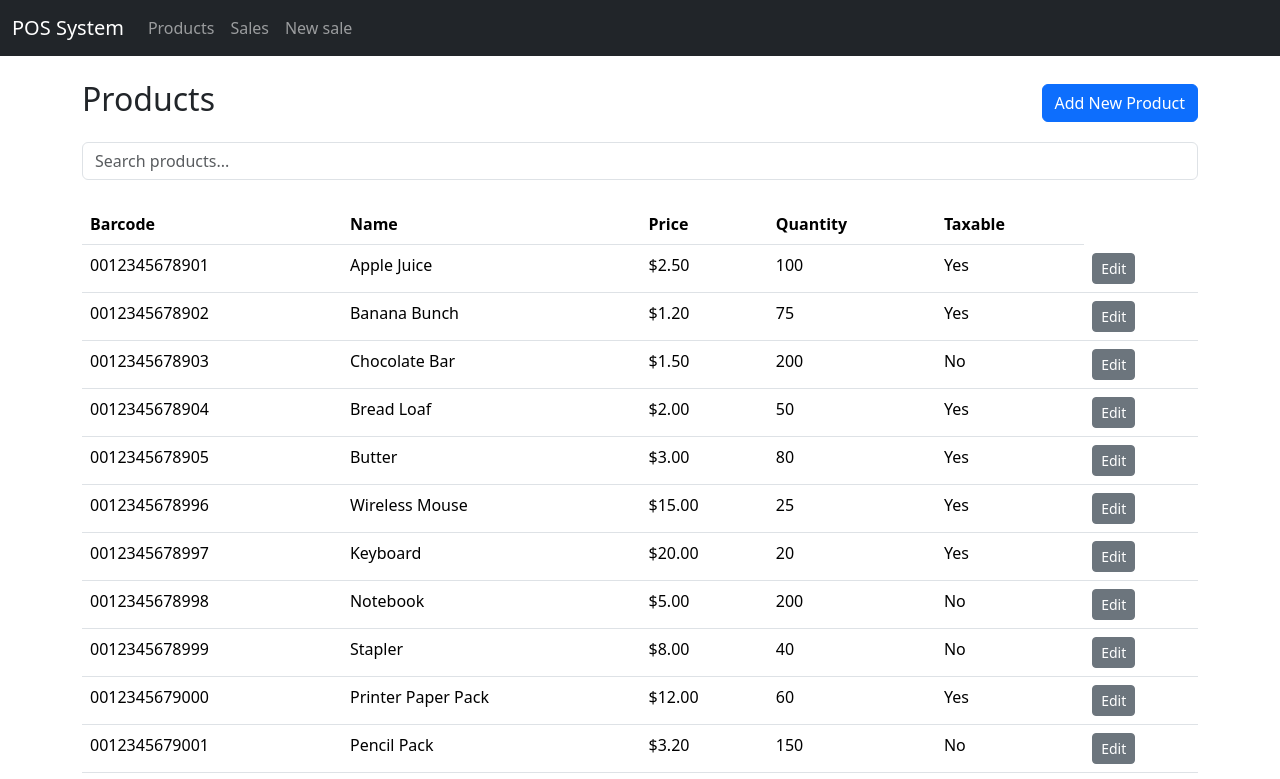
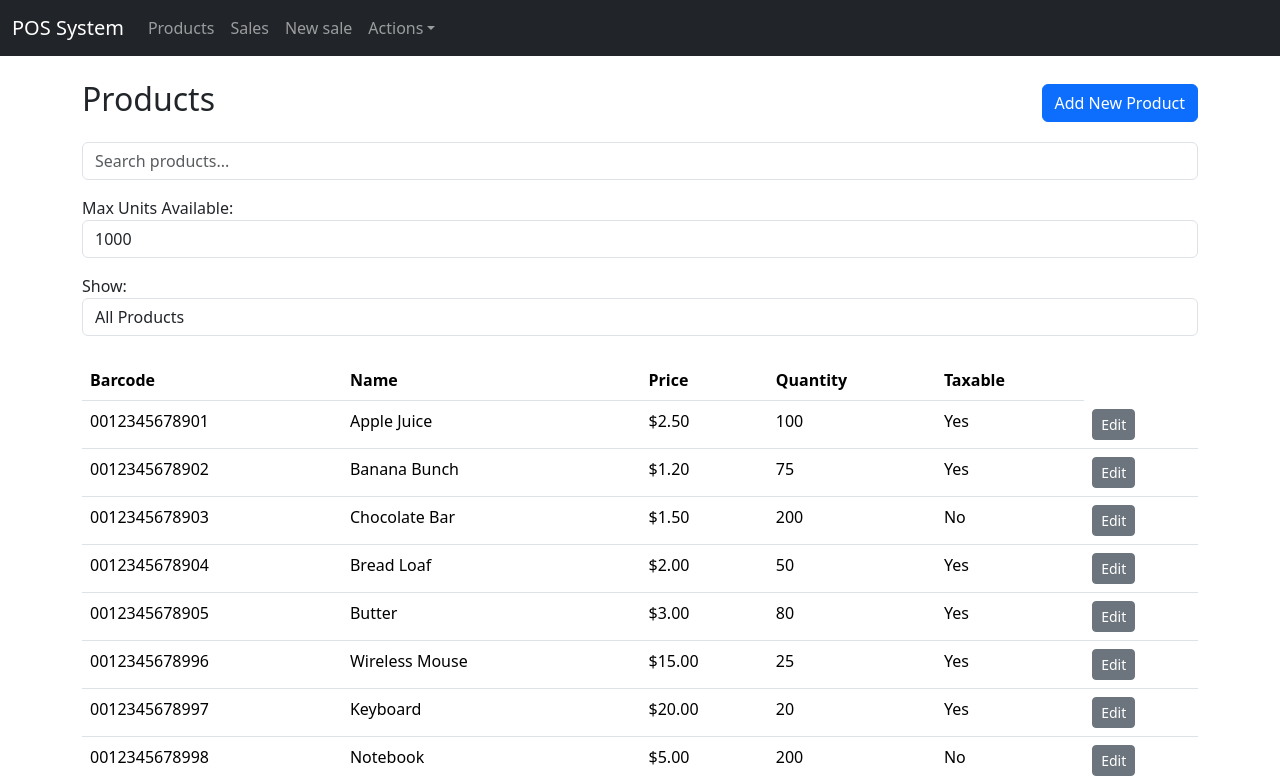
Before and after one commit to magedbebawy/pos-frontend, a React (Create React App) app: page /products in a window 1280 px wide. Shown: the top 779 px of the page. Built offline with nearby package versions, Linux system fonts and the light colour scheme.

Commit message:
updated sigin signup and product list

```diff
--- a/public/index.html
+++ b/public/index.html
@@ -39,5 +39,9 @@
       To begin the development, run `npm start` or `yarn start`.
       To create a production bundle, use `npm run build` or `yarn build`.
     -->
+    <script src="https://code.jquery.com/jquery-3.5.1.slim.min.js"></script>
+    <script src="https://cdn.jsdelivr.net/npm/@popperjs/core@2.9.3/dist/umd/popper.min.js"></script>
+    <script src="https://maxcdn.bootstrapcdn.com/bootstrap/4.5.2/js/bootstrap.min.js"></script>
+
   </body>
 </html>
--- a/src/App.js
+++ b/src/App.js
@@ -6,6 +6,8 @@ import NewProduct from './components/NewProduct';
 import POS from './components/Pos';
 import ProductList from './components/ProductList';
 import SalesList from './components/SalesList';
+import SignIn from './components/SignIn';
+import SignUp from './components/SignUp';
 import NewSale from './NewSale';
 
 function App() {
@@ -19,6 +21,8 @@ function App() {
             <Route path="/sales" element={<SalesList/>} />
             <Route path="/sales/new" element={<NewSale/>} />
             <Route path="/" element={<POS/>} />
+            <Route path="/admin/signin" element={<SignIn/>} />
+            <Route path="/admin/signup" element={<SignUp/>} />
             {/* Add more routes as needed */}
           </Routes>
           <ToastContainer />
--- a/src/components/Navbar.js
+++ b/src/components/Navbar.js
@@ -1,9 +1,11 @@
 // src/components/Navbar.js
 
 import React from 'react';
-import { Link } from 'react-router-dom';
+import { Link, useNavigate } from 'react-router-dom';
+
 
 const Navbar = () => {
+    const navigate = useNavigate();
     return (
         <nav className="navbar navbar-expand-lg navbar-dark bg-dark">
             <div className="container-fluid">
@@ -22,7 +24,20 @@ const Navbar = () => {
                         <li className="nav-item">
                             <Link className="nav-link" to="/sales/new">New sale</Link>
                         </li>
-                        {/* Add more nav items as needed */}
+                        <li className="nav-item dropdown">
+                            <a className="nav-link dropdown-toggle" href="#" id="navbarDropdown" role="button" data-toggle="dropdown">
+                                Actions
+                            </a>
+                            <div className="dropdown-menu">
+                                <button className="dropdown-item">Close Shift</button>
+                                <button className="dropdown-item">Close Day</button>
+                                <button className="dropdown-item">Logout Cashier</button>
+                                <button className="dropdown-item" onClick={() => {
+                                    navigate('/admin/signin');
+                                    console.log("Logged Out");
+                                }}>Sign In</button>
+                            </div>
+                        </li>
                     </ul>
                 </div>
             </div>
--- a/src/components/ProductList.js
+++ b/src/components/ProductList.js
@@ -7,6 +7,9 @@ const ProductList = () => {
     const [currentPage, setCurrentPage] = useState(1);
     const [productsPerPage] = useState(20);
     const [searchQuery, setSearchQuery] = useState('');
+    const [maxUnits, setMaxUnits] = useState(1000);
+    const [showActive, setShowActive] = useState('all'); // 'all', 'active', 'inactive'
+
 
     useEffect(() => {
         setProducts(prod);
@@ -18,8 +21,15 @@ const ProductList = () => {
 
     // Searching and pagination
     const displayedProducts = products
-        .filter(product => product.barcode.toLowerCase().includes(searchQuery.toLowerCase()))
-        .slice(indexOfFirstProduct, indexOfLastProduct);
+    .filter(product => product.barcode.toLowerCase().includes(searchQuery.toLowerCase()))
+    .filter(product => product.quantity <= maxUnits)
+    .filter(product => {
+        if (showActive === 'active') return product.active;
+        if (showActive === 'inactive') return !product.active;
+        return true; // if 'all'
+    })
+    .slice(indexOfFirstProduct, indexOfLastProduct);
+
 
     const totalPages = Math.ceil(products.length / productsPerPage);
 
@@ -39,6 +49,31 @@ const ProductList = () => {
                     onChange={e => setSearchQuery(e.target.value)}
                     className="form-control"
                 />
+            </div>
+
+            {/* Filtering by number of units */}
+            <div className="mb-3">
+                <label>Max Units Available:</label>
+                <input
+                    type="number"
+                    value={maxUnits}
+                    onChange={e => setMaxUnits(e.target.value)}
+                    className="form-control"
+                />
+            </div>
+
+            {/* Filtering by active status */}
+            <div className="mb-3">
+                <label>Show:</label>
+                <select
+                    value={showActive}
+                    onChange={e => setShowActive(e.target.value)}
+                    className="form-control"
+                >
+                    <option value="all">All Products</option>
+                    <option value="active">Active Products</option>
+                    <option value="inactive">Inactive Products</option>
+                </select>
             </div>
 
             <table className="table mt-4">
--- /dev/null
+++ b/src/components/SignIn.js
@@ -0,0 +1,30 @@
+import React from 'react';
+import { Link } from 'react-router-dom';  // Import Link from react-router-dom
+
+function SignIn() {
+    return (
+        <div className="container mt-5">
+            <div className="row">
+                <div className="col-md-6 mx-auto">
+                    <div className="p-4" style={{ boxShadow: '0px 0px 5px rgba(0,0,0,0.1)' }}>
+                        <h2 className="mb-4">Sign In</h2>
+                        <form>
+                            <div className="form-group m-4">
+                                <input type="text" className="form-control" placeholder="Username" />
+                            </div>
+                            <div className="form-group m-4">
+                                <input type="password" className="form-control" placeholder="Password" />
+                            </div>
+                            <button type="submit" className="btn btn-primary m-4">Sign In</button>
+                        </form>
+                        <div className="mt-3 m-4">
+                            Don't have an account? <Link to="/admin/signup">Sign Up</Link>
+                        </div>
+                    </div>
+                </div>
+            </div>
+        </div>
+    );
+}
+
+export default SignIn;
--- /dev/null
+++ b/src/components/SignUp.js
@@ -0,0 +1,33 @@
+import React from 'react';
+import { Link } from 'react-router-dom';
+
+function SignUp() {
+    return (
+        <div className="container mt-5">
+            <div className="row">
+                <div className="col-md-6 mx-auto">
+                    <div className="p-4" style={{ boxShadow: '0px 0px 5px rgba(0,0,0,0.1)' }}>
+                        <h2 className="mb-4">Sign Up</h2>
+                        <form>
+                            <div className="form-group m-4">
+                                <input type="text" className="form-control" placeholder="Full Name" />
+                            </div>
+                            <div className="form-group m-4">
+                                <input type="email" className="form-control" placeholder="Email" />
+                            </div>
+                            <div className="form-group m-4">
+                                <input type="password" className="form-control" placeholder="Password" />
+                            </div>
+                            <button type="submit" className="btn btn-primary m-4">Sign Up</button>
+                        </form>
+                        <div className="mt-3 m-4">
+                            Already have an account? <Link to="/signin">Sign In</Link>
+                        </div>
+                    </div>
+                </div>
+            </div>
+        </div>
+    );
+}
+
+export default SignUp;
```
